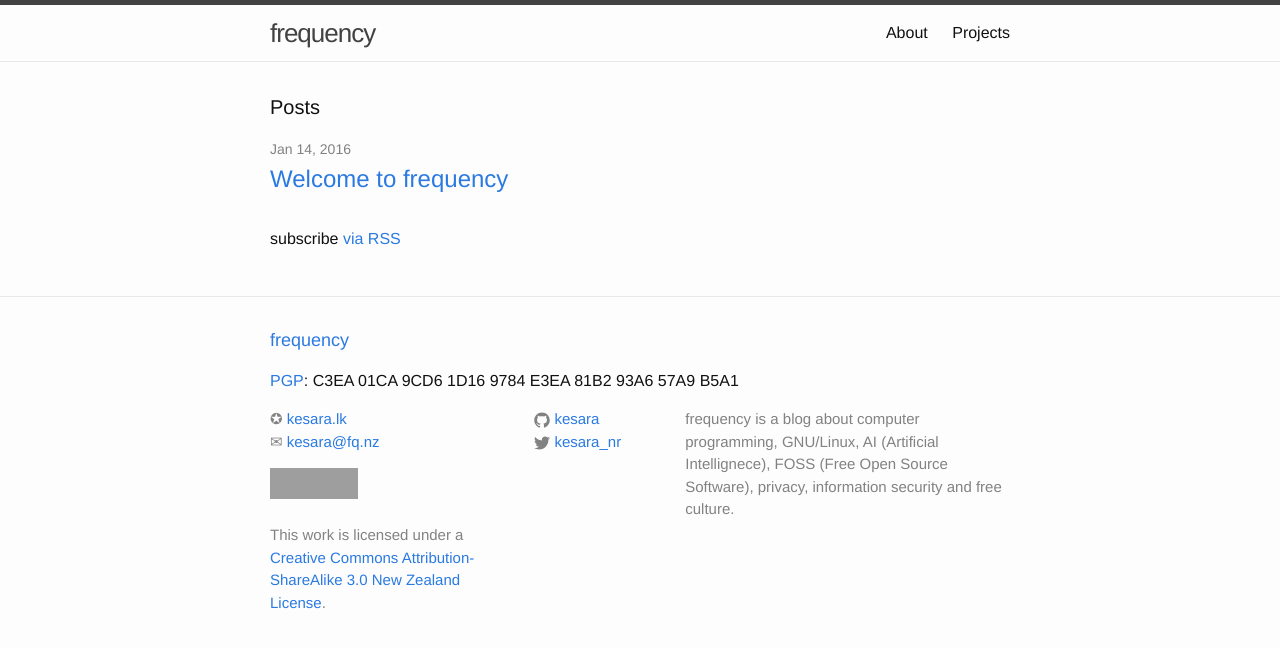
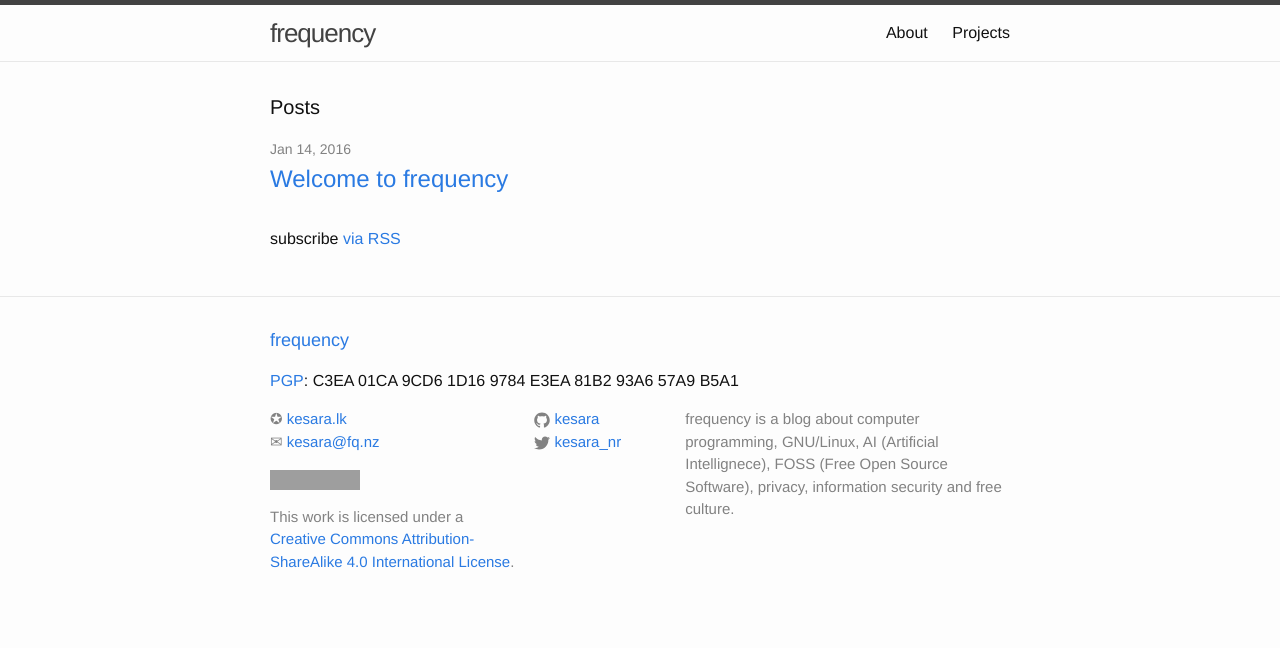
Before and after one commit to kesara/kesara.github.io, a Jekyll site: the page built from index.html, in a window 1280 px wide. Shown: the top 648 px of the page. Built offline with Jekyll 4.4.1, drawn with Linux system fonts in a browser that asks for light colours; grey boxes are pictures that could not be loaded.

Commit message:
Updated CC license from v3.0 to v4.0

```diff
--- a/_includes/footer.html
+++ b/_includes/footer.html
@@ -11,8 +11,8 @@
           <li>&#x272A;&nbsp;<a href="http://kesara.lk/" title="Kesara's Photo Blog">kesara.lk</a></li>
           <li>&#x2709;&nbsp;<a href="mailto:{{ site.email }}" title="Email">{{ site.email }}</a></li>
         </ul>
-        <p><a rel="license" href="https://creativecommons.org/licenses/by-sa/3.0/nz"><img scale="0" style="margin-top: 0px; margin-bottom: 10px;" title="cc-by-sa" src="http://creativecommons.org.nz/wp-content/uploads/2012/05/by-sa.png" alt="Creative Commons License Attribution-ShareAlike" height="31" width="88"></a></p>
-        <p>This work is licensed under a <a rel="license" href="https://creativecommons.org/licenses/by-sa/3.0/nz">Creative Commons Attribution-ShareAlike 3.0 New Zealand License</a>.</p>
+        <p><a rel="license" href="http://creativecommons.org/licenses/by-sa/4.0/"><img alt="Creative Commons License" style="border-width:0" src="https://i.creativecommons.org/l/by-sa/4.0/88x31.png" title="cc-by-sa" /></a></p>
+        <p>This work is licensed under a <a rel="license" href="http://creativecommons.org/licenses/by-sa/4.0/">Creative Commons Attribution-ShareAlike 4.0 International License</a>.</p>
       </div>
 
       <div class="footer-col  footer-col-2">
```
